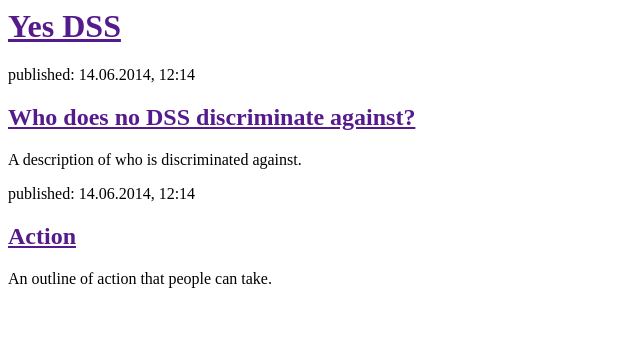
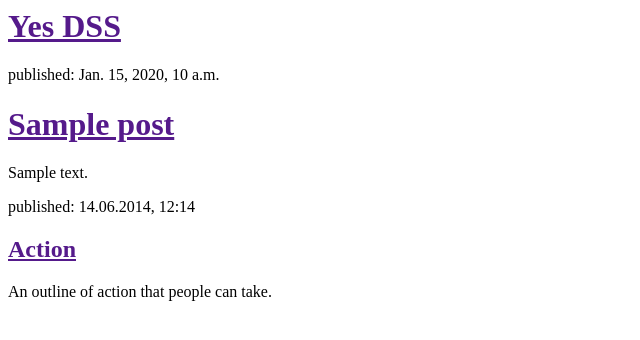
Before and after one commit to ivoryh/my-first-blog, a Django app: template blog/templates/blog/post_list.html in a window 1280 px wide. Shown: the top 340 px of the page, without its empty margins (0-640 px from the left). Run offline with Django 3.2, Linux system fonts and the light colour scheme; the template is opened without the code that fills it: values named after a table or form of the project are taken from there, others are empty; tables that the repository leaves empty hold one stand-in row (Sample ...).

Commit message:
Modified templates to display posts from database.

```diff
--- a/blog/templates/blog/post_list.html
+++ b/blog/templates/blog/post_list.html
@@ -5,13 +5,19 @@
     <body>
         <div>
             <h1><a href="">Yes DSS</a></h1>
+
         </div>
 
+        	{% for post in posts %}
+
         <div>
-            <p>published: 14.06.2014, 12:14</p>
-            <h2><a href="">Who does no DSS discriminate against?</a></h2>
-            <p>A description of who is discriminated against.</p>
+        	<p>published: {{ post.published_date }}</p>
+        	<h1> <a href="">{{ post.title }}</a> </h1>
+        	<p>{{post.text|linebreaks }}</p>
+
         </div>
+
+        	{% endfor %}
 
         <div>
             <p>published: 14.06.2014, 12:14</p>
--- a/blog/views.py
+++ b/blog/views.py
@@ -1,6 +1,10 @@
 from django.shortcuts import render
+from django.utils import timezone
+from .models import Post
+
 def post_list(request):
-	return render(request, 'blog/post_list.html', {})
+	posts = Post.objects.filter(published_date__lte=timezone.now()).order_by('published_date')
+	return render(request, 'blog/post_list.html', {'posts': posts})
 
 
 # Create your views here.
```
